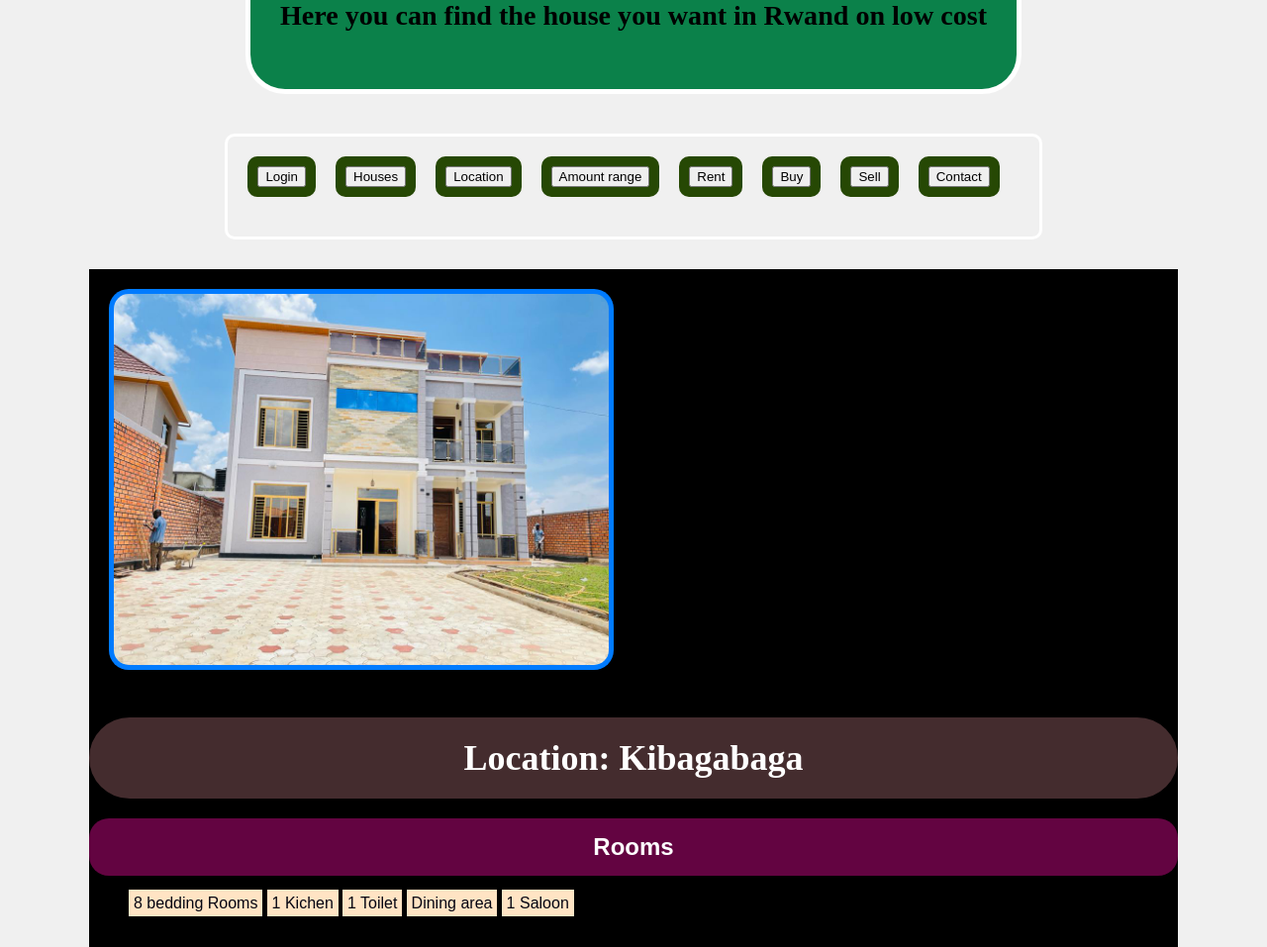
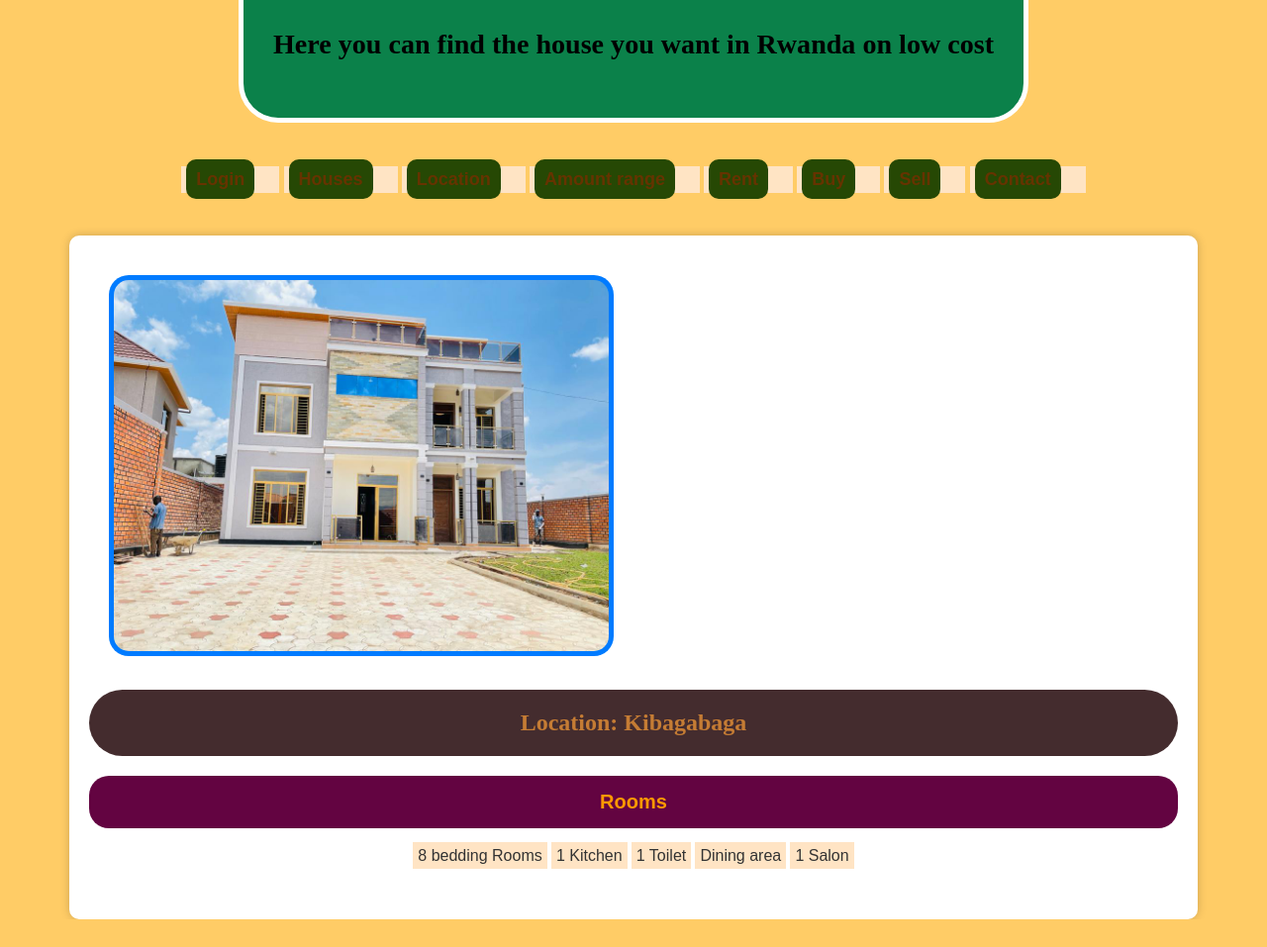
Before and after one commit to Desire-2/My_pro, a website: page index.html in a window 1280 px wide. Shown: the part 83-1040 px from the top of the page at 99% size. After the commit the page ends 1012 px from the top, so only its background shows below. Drawn offline with Linux system fonts and the light colour scheme.

Commit message:
House hunter

```diff
--- /dev/null
+++ b/index.css
@@ -0,0 +1,109 @@
+/* Global Styles */
+body {
+    background-color: #ffcc66;
+    font-family: 'Arial', sans-serif;
+    margin: 0;
+    padding: 0;
+    text-align: center;
+}
+
+h1 {
+    font-weight: bold;
+    font-family: 'Times New Roman', Times, serif;
+    font-size: 36px;
+    color: #663300;
+    white-space: nowrap;
+    overflow: hidden;
+    animation: handwriting 5s linear infinite alternate;
+}
+
+/* Button Styles */
+a {
+    text-decoration: none;
+}
+
+button {
+    background-color: #ff9900;
+    color: #fff;
+    border: none;
+    padding: 10px 20px;
+    margin: 5px;
+    font-size: 18px;
+    cursor: pointer;
+    border-radius: 5px;
+    transition: background-color 0.3s ease;
+}
+
+button:hover {
+    background-color: #ff6600;
+}
+
+/* Main Menu Styles */
+.main-menu {
+    background-color: #ffcc66;
+    padding: 10px;
+}
+
+ul {
+    list-style-type: none;
+    padding: 0;
+}
+
+li {
+    display: inline;
+    margin-right: 20px;
+}
+
+.main-menu a {
+    text-decoration: none;
+    color: #663300;
+    font-weight: bold;
+    font-size: 18px;
+    transition: color 0.3s ease;
+}
+
+.main-menu a:hover {
+    color: #ff9900;
+}
+
+/* Web Content Styles */
+.web-inter {
+    background-color: #fff;
+    padding: 20px;
+    border-radius: 10px;
+    box-shadow: 0 0 10px rgba(0, 0, 0, 0.2);
+    margin-top: 20px;
+}
+
+.web h1 {
+    color: #c57c34;
+    font-size: 24px;
+    margin-top: 10px;
+}
+
+.web h2 {
+    color: #ff9900;
+    font-size: 20px;
+    margin-top: 20px;
+}
+
+ul {
+    list-style: none;
+    padding-left: 0;
+}
+
+li {
+    margin: 5px 0;
+    color: #333;
+    font-size: 16px;
+}
+
+/* Handwriting Animation */
+@keyframes handwriting {
+    0% {
+        width: 0;
+    }
+    100% {
+        width: auto;
+    }
+}
--- a/index.html
+++ b/index.html
@@ -1,34 +1,12 @@
 <!DOCTYPE html>
 <html lang="en">
 <head>
-    <style>
-
-        body {
-            background-color: rgb(99, 60, 9);
-
-        }
-
-        h1 {
-            font-weight: bold;
-            font-family: 'Times New Roman', Times, serif;
-            white-space: nowrap; /* Prevent text from wrapping */
-            overflow: hidden; /* Hide overflowing text */
-            animation: handwriting 5s linear infinite alternate;
-        }
-
-        @keyframes handwriting {
-            0% {
-                width: 0; /* Start with no width (hidden) */
-            }
-            100% {
-                width: auto; /* Fully reveal the text */
-            }
-        }
-    </style>
     <link rel="stylesheet" href="style.css">
     <meta charset="UTF-8">
     <meta name="viewport" content="width=device-width, initial-scale=1.0">
-    <title> House Hunter</title>
+    <link rel="stylesheet" href="index.css">
+    <title>House Hunter</title>
+
 </head>
 <body>
     <div class="title">
@@ -37,19 +15,21 @@
             Hello! <br> Welcome to our page
         </h2>
         <h3>
-           Here you can find the house you want in Rwand on low cost
+            Here you can find the house you want in Rwanda on low cost
         </h3>
     </div>
-    <div class="item">
-        <a href="../Public/loginp.html"><button>Login</button></a>
-    <a href="houses.html"><button>Houses</button></a>
-    <a href="./Location/location.html"><button>Location</button></a>
-    <a href=""><button>Amount range</button></a>
-    <a href=""><button>Rent</button></a>
-    <a href=""><button>Buy</button></a>
-    <a href=""><button>Sell</button></a>
-    <a href=""> <button>Contact</button></a>
-    </div>
+    <nav class="main-menu">
+        <ul>
+            <li><a href="../Public/loginp.html">Login</a></li>
+            <li><a href="houses.html">Houses</a></li>
+            <li><a href="./Location/location.html">Location</a></li>
+            <li><a href="#">Amount range</a></li>
+            <li><a href="#">Rent</a></li>
+            <li><a href="#">Buy</a></li>
+            <li><a href="#">Sell</a></li>
+            <li><a href="#">Contact</a></li>
+        </ul>
+    </nav>
 
     <div class="web-inter">
         <img src="400M.jpeg" alt="">
@@ -58,10 +38,10 @@
             <h2>Rooms</h2>
             <ul>
                 <li>8 bedding Rooms</li>
-                <li>1 Kichen</li>
+                <li>1 Kitchen</li>
                 <li>1 Toilet</li>
                 <li>Dining area</li>
-                <li>1 Saloon</li>
+                <li>1 Salon</li>
             </ul>
         </div>
     </div>
--- a/style.css
+++ b/style.css
@@ -1,14 +1,15 @@
-/* login.css */
 body {
   font-family: 'Arial', sans-serif;
   background-color: #f0f0f0;
-  margin: 0;
+  margin: 10px;
   padding: 0;
   display: flex;
   flex-direction: column;
   justify-content: center;
   align-items: center;
   height: 100vh;
+  top: 50px;
+
 }
 
 h1 {
@@ -19,6 +20,7 @@ h1 {
   font-size: 36px;
   text-align: center;
   margin-bottom: 20px;
+  top: 50%;
 }
 
 h2 {
```
